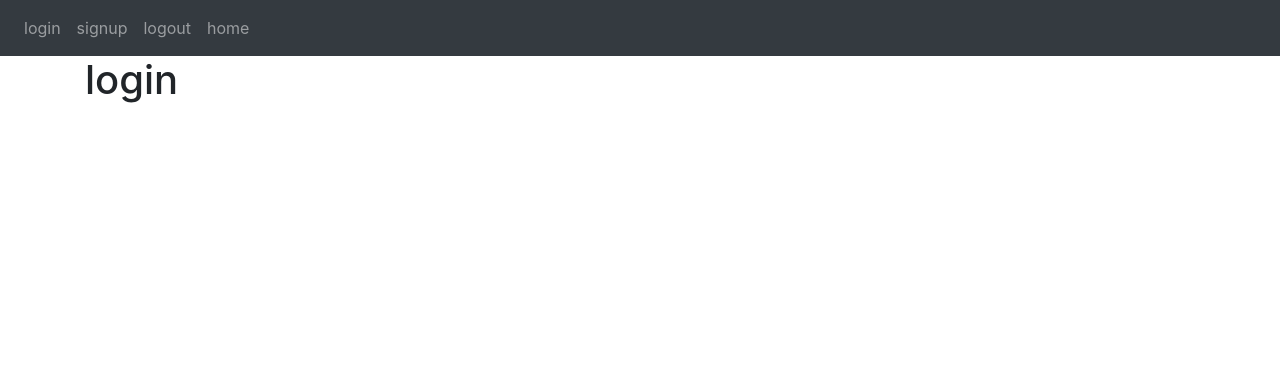
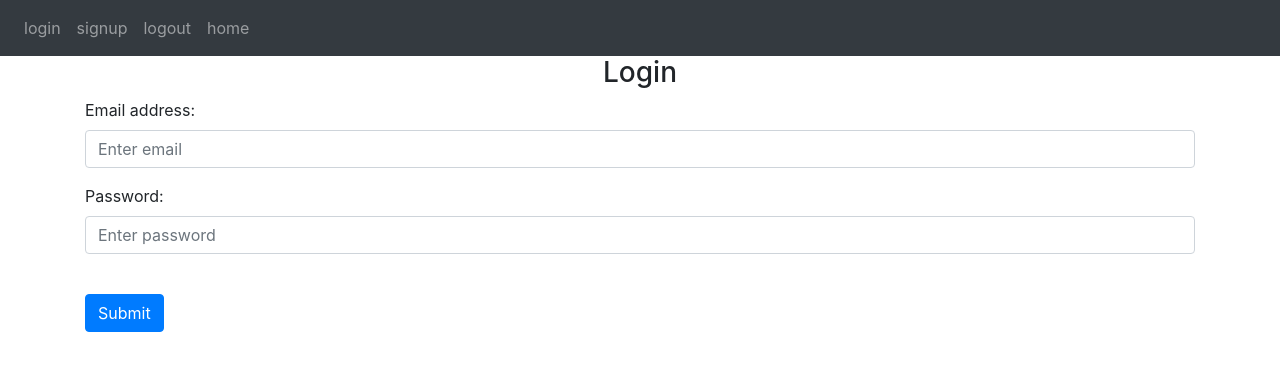
Before and after one commit to fb0801/flask-web-app-1, a Flask app: page /login in a window 1280 px wide. Shown: the top 371 px of the page. Run offline with Flask 2, Linux system fonts and the light colour scheme.

Commit message:
Add files via upload

```diff
--- a/website/templates/login.html
+++ b/website/templates/login.html
@@ -1,6 +1,19 @@
 {% extends "base.html" %} {% block title%}Login{% endblock %}
 
 {% block content %}
-<h1>login</h1>
+<form method="post">
+        <h3 align="center">Login</h3>
+        <div class="form-group">
+            <label for="email">Email address:</label>
+            <input type="email" class="form-control" id="email" name="email" placeholder="Enter email">
+        </div>
+
+        <div class="form-group">
+            <label for="password1">Password:</label>
+            <input type="password" class="form-control" id="password1" name="password1" placeholder="Enter password">
+        </div>
+        <br>
+        <button type="submit" class="btn btn-primary">Submit</button>
+    </form>
 
         {% endblock %}
--- a/website/templates/sign_up.html
+++ b/website/templates/sign_up.html
@@ -1,7 +1,6 @@
 {% extends "base.html" %} {% block title%}Sign-up{% endblock %}
 
 {% block content %}
-<h1>sign-up</h1>
 <form method="post">
     <h3 align="center">sign-up</h3>
     <div class="form-group">
@@ -24,6 +23,6 @@
         <input type="password" class="form-control" id="password2" name="password2" placeholder="retype password">
     </div>
     <br>
-    <button type="submit" class="btn btn-primary"></button>
+    <button type="submit" class="btn btn-primary">Submit</button>
 </form>
         {% endblock %}
```
